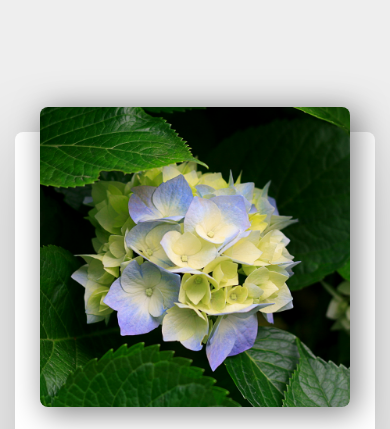
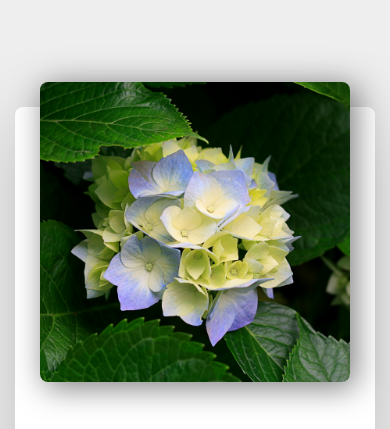
Before and after one commit to shabeersha/responsive_Blog_Post_Card, a plain HTML site: page index.html in a window 390 px wide. Shown: the top 429 px of the page. Drawn offline with Linux system fonts and the light colour scheme.

Commit message:
Modifications again

```diff
--- a/styles.css
+++ b/styles.css
@@ -132,8 +132,6 @@ body{
 	.blog-post{
 		padding: 2.5rem;
 		flex-direction: column;
-		margin-top: 10rem;
-		margin-bottom: 5rem;
 
 
 	}
```
